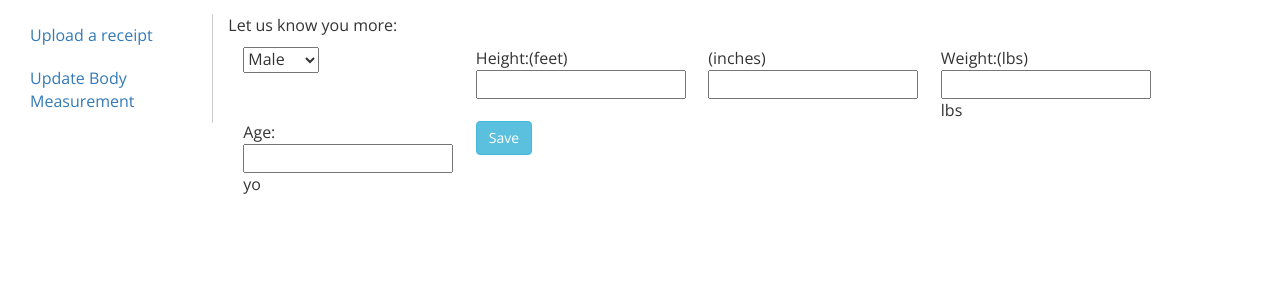
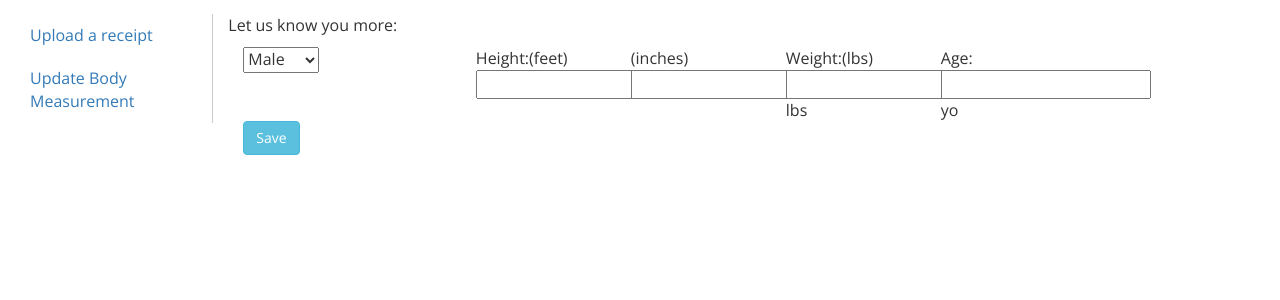
Before and after one commit to sfreeman422/HackKean2017, a PHP site: page /body_measurement.php in a window 1280 px wide. Shown: the part 51-351 px from the top of the page. Run offline with PHP 8.4, Linux system fonts and the light colour scheme; the visitor is signed in with stand-in values (Sample User, id 1); some libraries are stand-ins or nearby versions.

Commit message:
bm rearrange 3

```diff
--- a/www/body_measurement.php
+++ b/www/body_measurement.php
@@ -66,10 +66,10 @@ else{
                     <option value="0">Other</option>
                 </select>
                 </div>
-                <div class="col-sm-2 col-md-3">Height:(feet) <input type="text" name="userheight" id="userheight" ></div>
-                <div class="col-sm-2 col-md-3">(inches)<input type="text" name="userheight2" id="userheight2" ></div>
-                <div class="col-sm-2 col-md-3">Weight:(lbs) <input type="text" name="userweight" id="userweight" >lbs</div>
-                <div class="col-sm-2 col-md-3">Age: <input type="text" name="age" id="age" >yo</div>
+                <div class="col-sm-1 col-md-2">Height:(feet) <input type="text" name="userheight" id="userheight" ></div>
+                <div class="col-sm-1 col-md-2">(inches)<input type="text" name="userheight2" id="userheight2" ></div>
+                <div class="col-sm-1 col-md-2">Weight:(lbs) <input type="text" name="userweight" id="userweight" >lbs</div>
+                <div class="col-sm-1 col-md-2">Age: <input type="text" name="age" id="age" >yo</div>
                 <div class="col-sm-2 col-md-3"><button type="submit" name="submit" class="btn btn-info" value="Save">Save</div>
 
         </div>
```
